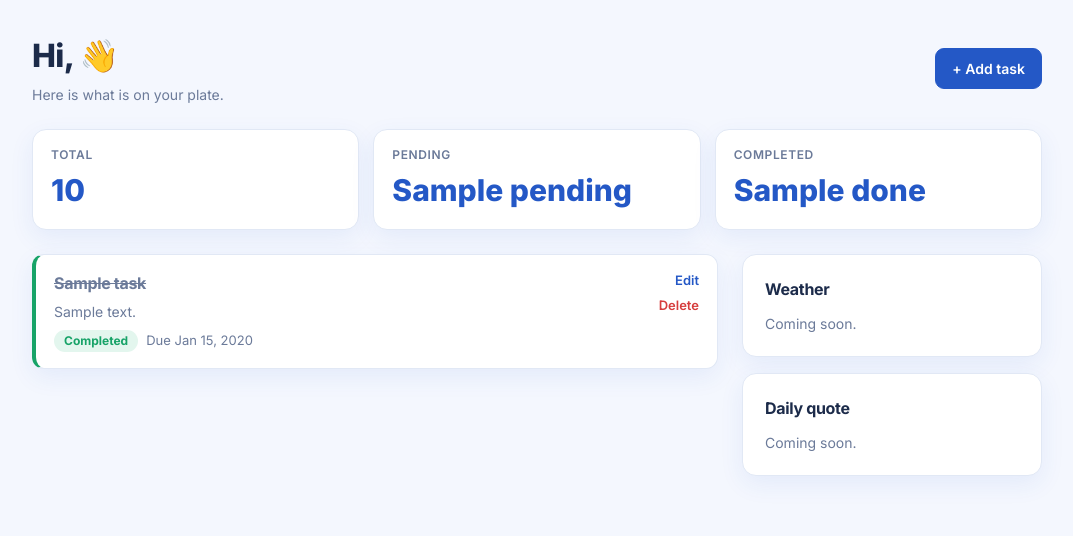
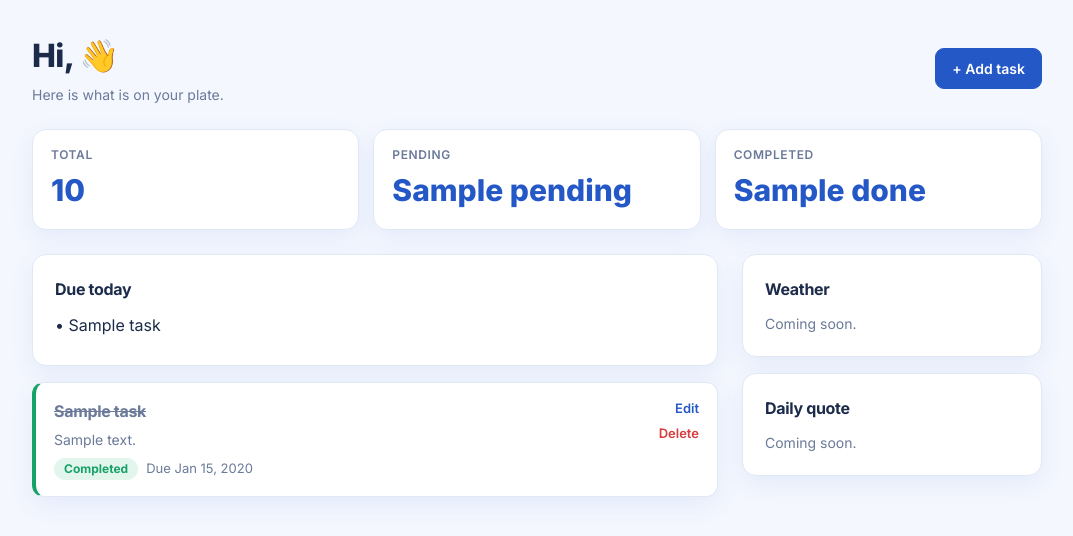
Before and after one commit to cedrick-code/Study-Planner, a Django app: template planner/templates/planner/dashboard.html in a window 1280 px wide. Shown: the part 59-595 px from the top of the page, without its empty margins (103-1176 px from the left). Run offline with Django 5.2, Linux system fonts and the light colour scheme; tables that the repository leaves empty hold one stand-in row (values such as "Sample post"); the template is opened without the code that fills it: values that come from a table or form of the project are taken from there, most other values are stand-ins (such as "Sample title", 1, 10 or a date in 2020).

Commit message:
na fix ang error

```diff
--- a/planner/forms.py
+++ b/planner/forms.py
@@ -2,11 +2,12 @@ from django import forms
 from django.contrib.auth.forms import UserCreationForm
 from django.contrib.auth.models import User
 
-from .models import Task
+from .models import Profile, Task
 
 
 class RegisterForm(UserCreationForm):
     email = forms.EmailField(required=True)
+    role = forms.ChoiceField(choices=Profile.ROLE_CHOICES, initial="student")
 
     class Meta:
         model = User
--- a/planner/templates/planner/dashboard.html
+++ b/planner/templates/planner/dashboard.html
@@ -18,6 +18,14 @@
 
 <div class="layout">
   <section>
+    <div class="card" style="margin-bottom: 16px;">
+      <h2>Due today</h2>
+      {% for task in today_tasks %}
+        <p style="margin: 0 0 6px;">• {{ task.title }}</p>
+      {% empty %}
+        <p style="margin: 0; color: var(--muted); font-size: 14px;">Nothing due today.</p>
+      {% endfor %}
+    </div>
     <div class="task-list">
       {% for task in tasks %}
         <article class="task {% if task.is_complete %}done{% elif task.is_overdue %}overdue{% endif %}">
```
Also changed, not shown: planner/views.py (+30 -0 lines).
